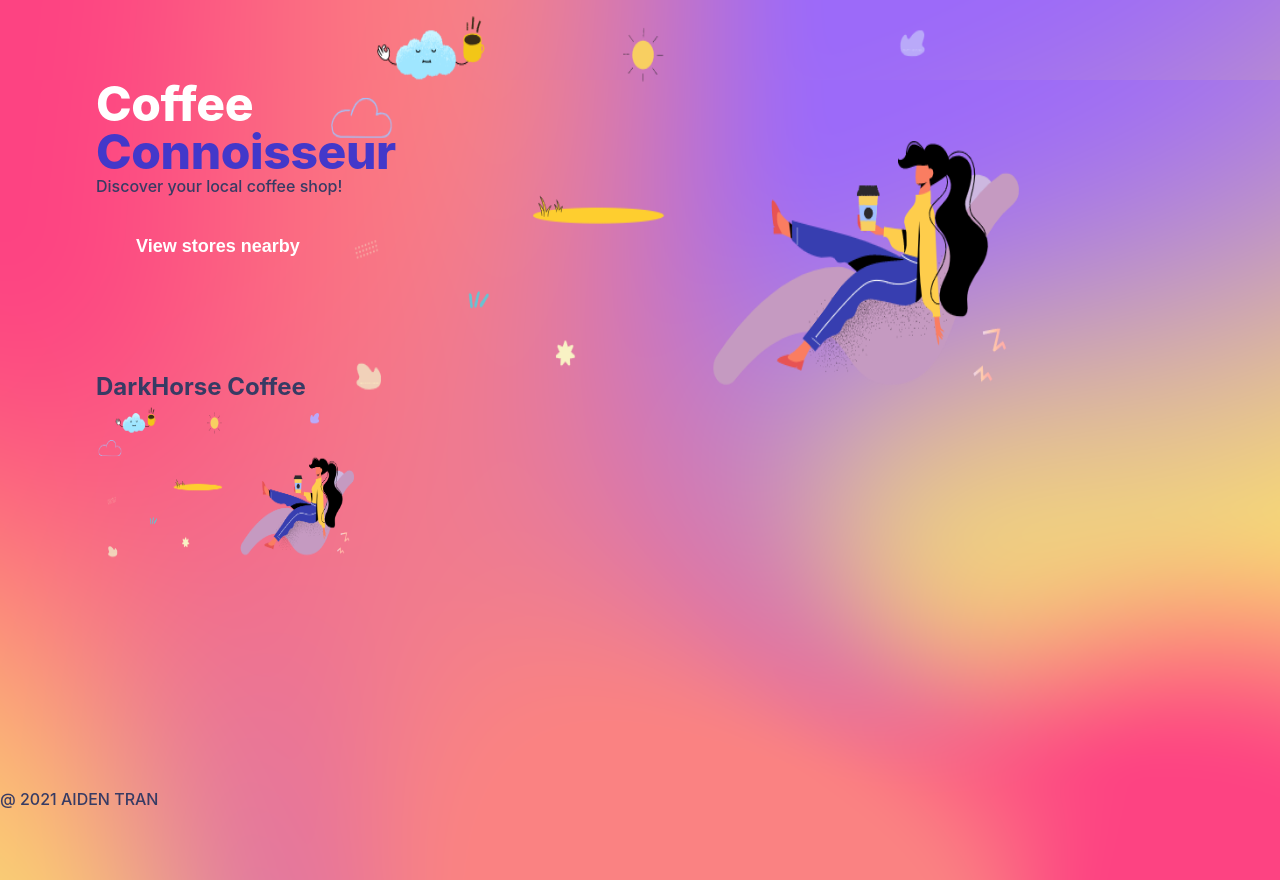
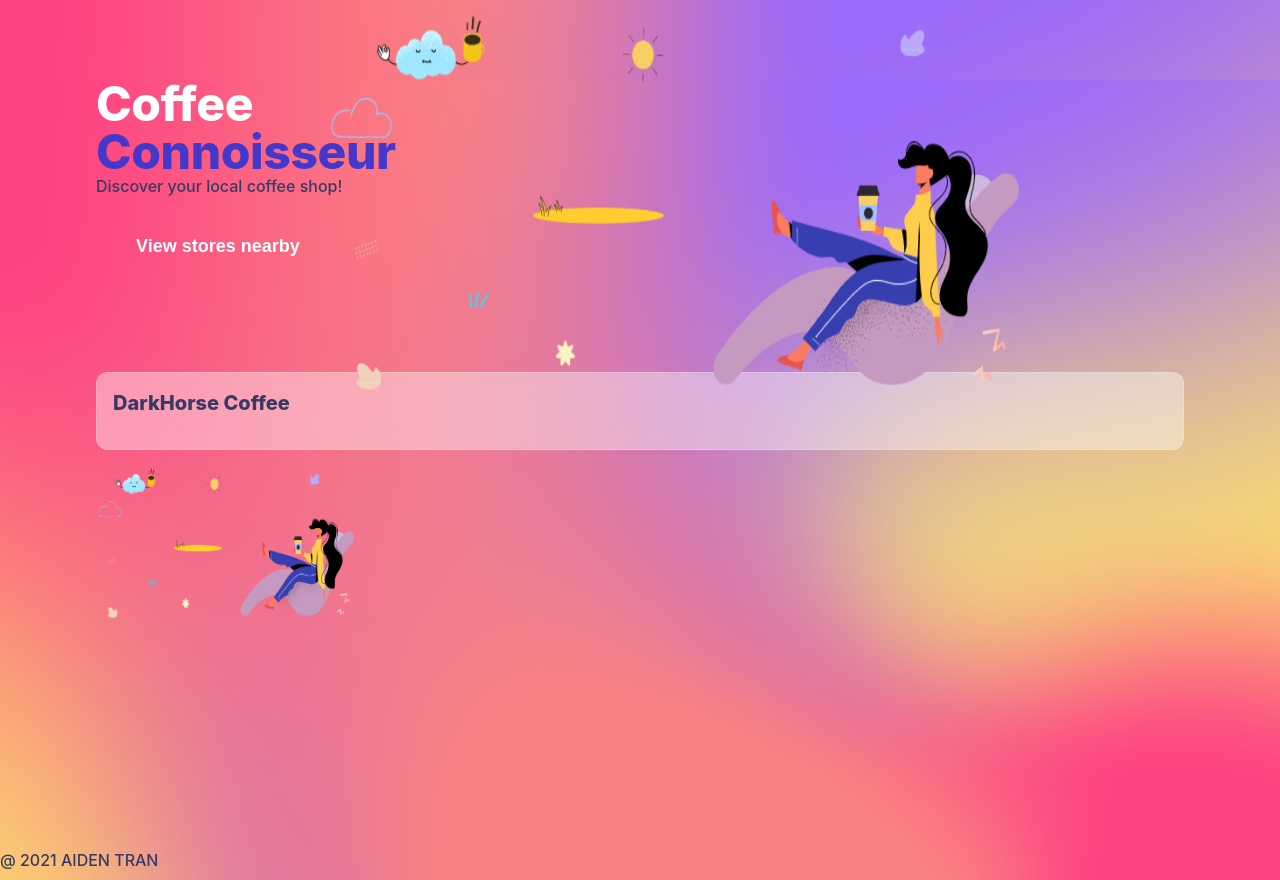
Before and after one commit to AidenTran15/Discover-Coffee-Stores, a Next.js app: page / in a window 1280 px wide. Built offline with nearby package versions, Linux system fonts and the light colour scheme.

Commit message:
applied styles for card component

```diff
--- a/components/card.js
+++ b/components/card.js
@@ -1,14 +1,21 @@
 import Link from "next/link";
 import Image from "next/image"
+import cls from 'classnames'
 
 import styles from './card.module.css'
 const Card = (props) => {
     return (
-        <Link href={props.href}>
-
-                <h2>{props.name}</h2>
-                <Image src={props.imgUrl} width={260} height={160}/>
-
+        <Link legacyBehavior href={props.href}>
+            <a className={styles.cardLink}>
+                <div className={cls("glass",styles.container)}>
+                    <div className={styles.cardHeaderWrapper}>
+                        <h2 className={styles.cardHeader}>{props.name}</h2>
+                    </div>
+                </div>
+                <div className={styles.cardHeaderWrapper}>
+                    <Image className={styles.cardImage} src={props.imgUrl} width={260} height={160}/>
+                </div>
+            </a>
         </Link>
     )
 }
--- a/components/card.module.css
+++ b/components/card.module.css
@@ -1,56 +1,56 @@
-.cardLink{
-    margin : auto;
+.cardLink {
+    margin: auto;
     --tw-shadow: 0 20px 25px -5px rgba(0, 0, 0, 0.1),
       0 10px 10px -5px rgba(0, 0, 0, 0.04);
-    box-shadow: 0 0 transparent, 0, 0 #0000, 0 0 transparent, 0, 0 #0000,
-    0, 0 transparent;
+    box-shadow: 0 0 transparent, 0 0 #0000, 0 0 transparent, 0 0 #0000,
+      0 0 transparent;
 
     border-color: var(--text-white-100);
-    border-radius: 0.75rem;
+    border-radius: 0.75rem /* 12px */;
   }
 
   .container {
-    border-radius: 0.75rem;
-    padding-top: 0.25rem;
-    padding-bottom: 0.25rem;
-    padding-bottom: 1.25rem;
-    padding-left: 1rem;
-    padding-right: 1rem;
+    border-radius: 0.75rem /* 12px */;
+    padding-top: 0.25rem /* 4px */;
+    padding-bottom: 0.25rem /* 4px */;
+    padding-bottom: 1.25rem /* 20px */;
+    padding-left: 1rem /* 16px */;
+    padding-right: 1rem /* 16px */;
 
     backdrop-filter: blur(10px);
   }
 
-.cardHeaderWrapper{
-    margin-top: 0.75rem;
-    margin-bottom: 0.75rem;
+  .cardHeaderWrapper {
+    margin-top: 0.75rem /* 12px */;
+    margin-bottom: 0.75rem /* 12px */;
   }
 
-.cardHeader{
+  .cardHeader {
     text-overflow: ellipsis;
     white-space: nowrap;
-    font-size: 1.25rem;
-    line-height: 1.75rem;
+    font-size: 1.25rem /* 20px */;
+    line-height: 1.75rem /* 28px */;
     font-weight: 800;
     overflow: hidden;
-    width: 16rem;
+    width: 16rem /* 256px */;
   }
 
-.cardImageWrapper{
-    color: var(--text-white-100)
+  .cardImageWrapper {
+    color: var(--text-white-100);
   }
 
-.cardImage{
-    border-radius: 0.75rem;
+  .cardImage {
+    border-radius: 0.75rem /* 12px */;
   }
 
-@media (min-width: 1024px){
+  @media (min-width: 1024px) {
     .cardHeader {
-        width: 16rem;
+      width: 16rem /* 256px */;
     }
   }
 
-@media (min-width: 768px){
+  @media (min-width: 768px) {
     .cardHeader {
-        width: 16rem;
+      width: 16rem /* 256px */;
     }
   }
--- a/package.json
+++ b/package.json
@@ -12,6 +12,7 @@
     "@types/node": "18.11.14",
     "@types/react": "18.0.26",
     "@types/react-dom": "18.0.9",
+    "classnames": "^2.3.2",
     "next": "^13.0.6",
     "react": "^18.2.0",
     "react-dom": "^18.2.0",
--- a/styles/globals.css
+++ b/styles/globals.css
@@ -50,6 +50,18 @@ button:focus {
   outline: 5px auto -webkit-focus-ring-color;
 }
 
+.glass {
+  background: hsla(0, 0%, 100%, 0.4);
+  -webkit-backdrop-filter: blur(10px);
+  backdrop-filter: blur(10px);
+  border: 1px solid hsla(0, 0%, 100%, 0.2);
+}
+
+.glass:hover{
+  background: hsla(0, 0%, 100%, 0.7);
+  border: 1px solid #fff;
+}
+
 :root{
   --text-purple: rgba(67, 56, 202, 1);
   --text-purple-dark: rgba(79, 70, 229, 1);
```
Also changed, not shown: 1 other file (tests, documents, lock files or other folders). Lines whose indentation alone changed are shown as unchanged.
